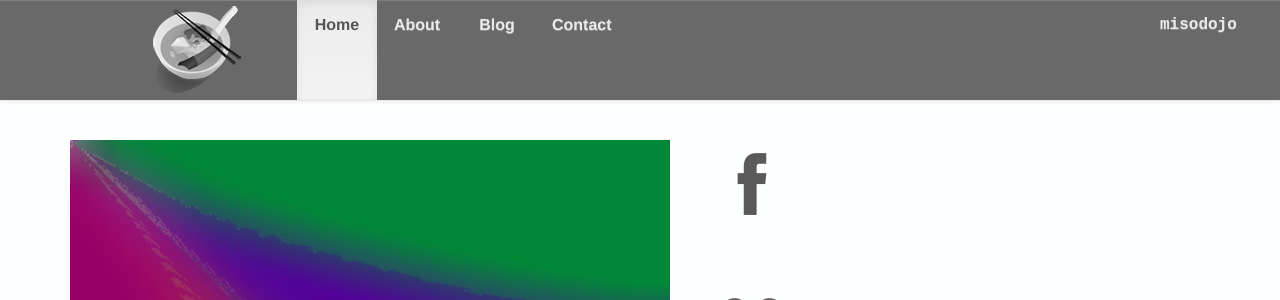
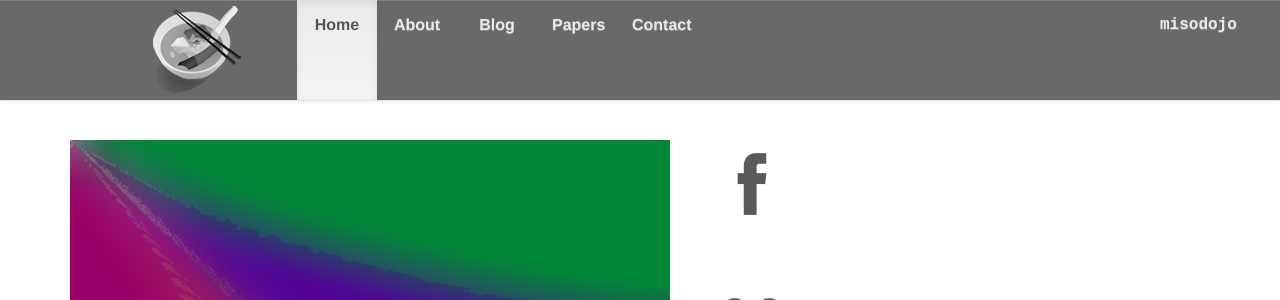
Before and after one commit to adriaant/misodojo, a Django app: page / in a window 1280 px wide. Shown: the top 300 px of the page. Run offline with Django 3.2, Linux system fonts and the light colour scheme; parts of the project's set-up code (start-up, migrations or seed data) failed here and were passed over; some libraries are stand-ins or nearby versions.

Commit message:
Add link to publications.

```diff
--- a/misodojo/templates/base.html
+++ b/misodojo/templates/base.html
@@ -36,6 +36,7 @@
             <li{% if request.path_info == '/' %} class="active"{% endif %}><a href="/">Home</a></li>
             <li{% if request.path_info == '/pages/about/' %} class="active"{% endif %}><a href="{% url 'flatpage' url='/about/' %}">About</a></li>
             <li{% if '/blog/' in request.path_info %} class="active"{% endif %}><a href="/blog">Blog</a></li>
+            <li{% if request.path_info == '/pages/papers/' %} class="active"{% endif %}><a href="{% url 'flatpage' url='/papers/' %}">Papers</a></li>
             <li{% if request.path_info == '/pages/contact/' %} class="active"{% endif %}><a href="{% url 'flatpage' url='/contact/' %}">Contact</a></li>
           </ul>
           <ul class="nav navbar-nav navbar-right">
```
